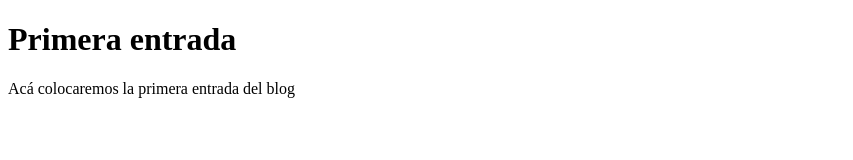
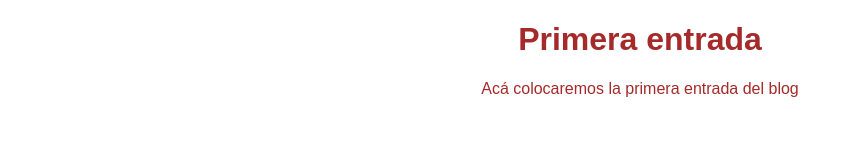
Before and after one commit to dcelis29/hyperblog, a plain HTML site: page index.html in a window 1280 px wide. Shown: the whole page, without its empty margins (0-853 px from the left). Drawn offline with Linux system fonts and the light colour scheme.

Commit message:
agregando estilos

```diff
--- /dev/null
+++ b/css/estilos.css
@@ -0,0 +1,5 @@
+body{
+    text-align: center;
+    font-family: Arial, Helvetica, sans-serif;
+    color: brown;
+}
--- a/index.html
+++ b/index.html
@@ -1,6 +1,7 @@
 <!DOCTYPE html>
 <html lang="en">
 <head>
+    <link rel="stylesheet" href="css/estilos.css">
     <meta charset="UTF-8">
     <meta name="viewport" content="width=device-width, initial-scale=1.0">
     <title>Git y Github</title>
```
